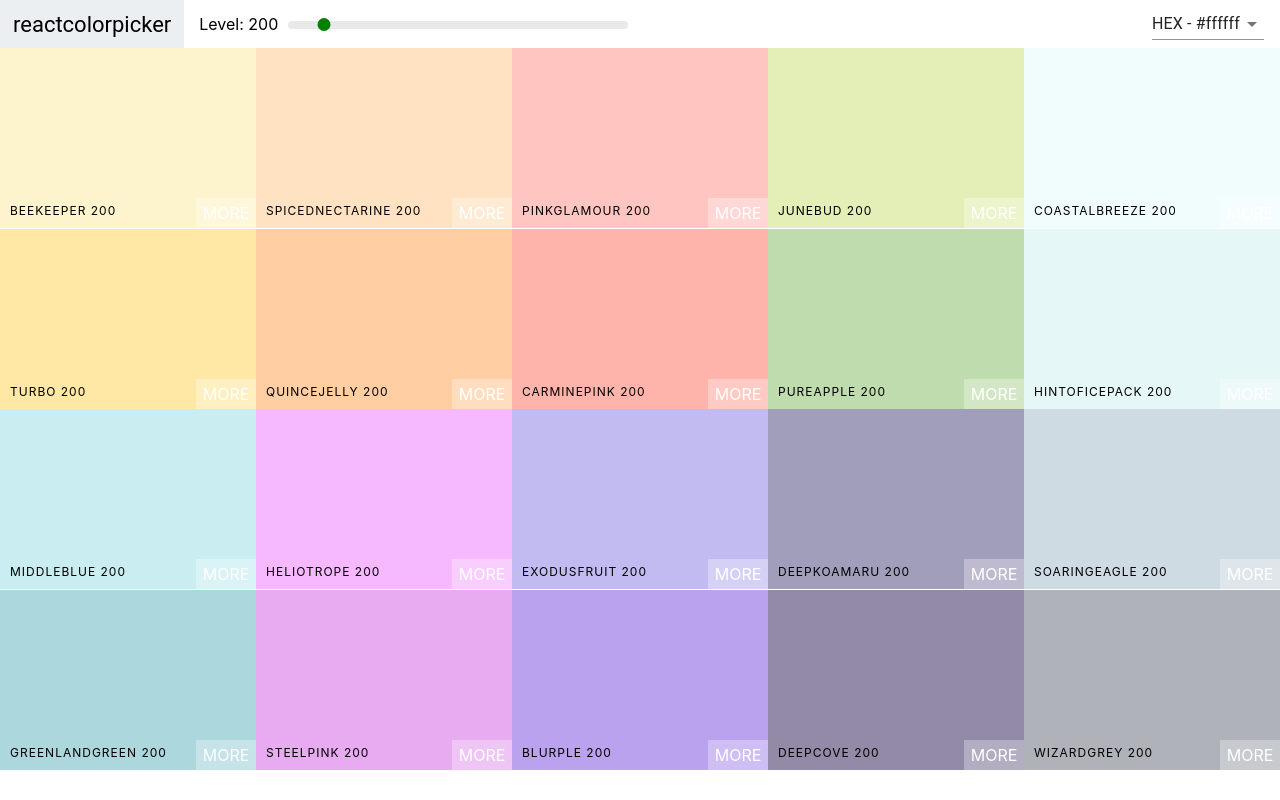
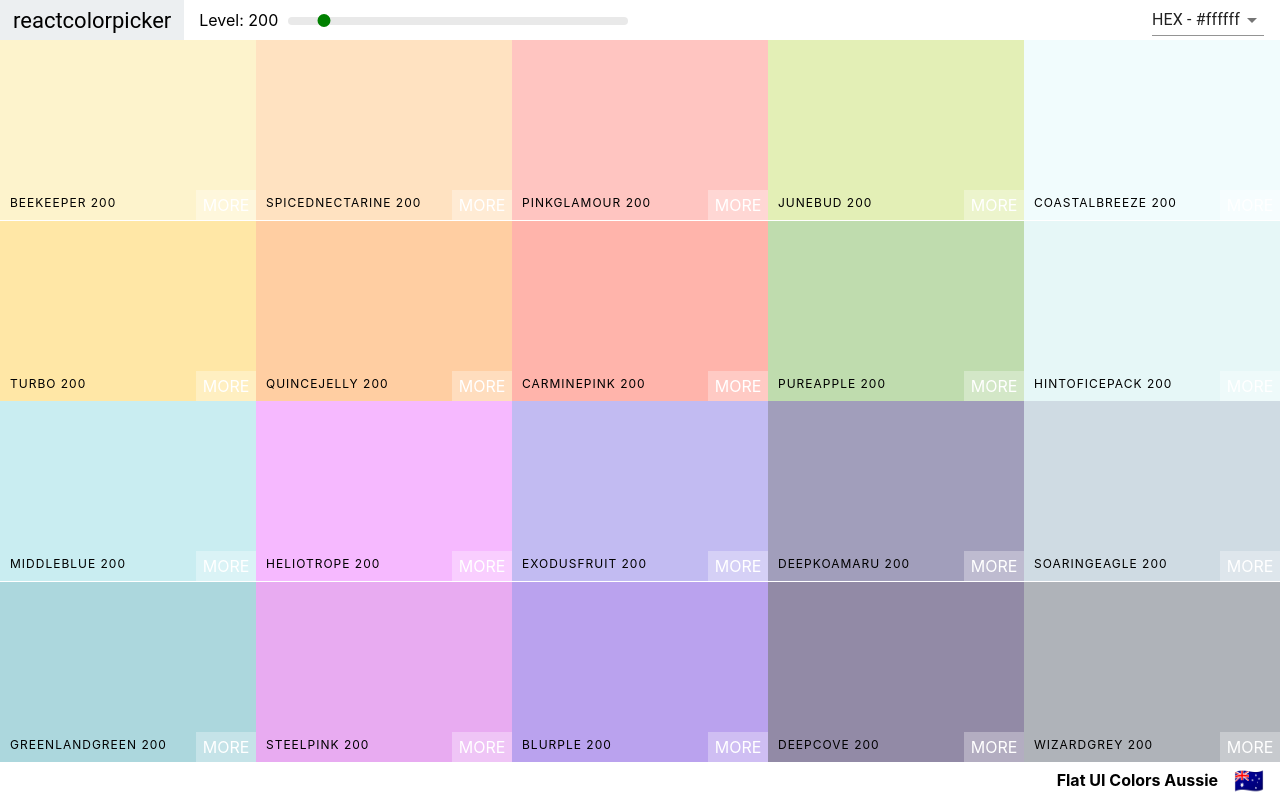
Before and after one commit to jaanuspadrik/React-color-project, a React (Create React App) app: page / in a window 1280 px wide. Built offline with nearby package versions, Linux system fonts and the light colour scheme.

Commit message:
Added palette footer

```diff
--- a/src/Navbar.css
+++ b/src/Navbar.css
@@ -2,7 +2,7 @@
   display: flex;
   align-items: center;
   justify-content: flex-start;
-  height: 6vh
+  height: 5vh
 }
 
 .logo {
--- a/src/Pallette.css
+++ b/src/Pallette.css
@@ -5,3 +5,17 @@
 .Palette-colors {
   height: 90%
 }
+
+.Palette-footer {
+  background-color: white;
+  height: 5vh;
+  display: flex;
+  justify-content: flex-end;
+  align-items: center;
+  font-weight: bold;
+}
+
+.emoji {
+  font-size: 1.5rem;
+  margin: 0 1rem
+}
--- a/src/Pallette.js
+++ b/src/Pallette.js
@@ -18,10 +18,10 @@
     this.setState({format: val})
   }
   render() {
-    const {colors} = this.props.palette;
+    const {colors, paletteName, emoji} = this.props.palette;
     const {level, format} = this.state;
     const colorBoxes = colors[level].map(color => (
-      <ColorBox background={color[format]} name={color.name}/>
+      <ColorBox background={color[format]} name={color.name} key={color.id}/>
     ))
     return (
       <div className="Palette">
@@ -29,6 +29,10 @@
         <div className="Palette-colors">
           {colorBoxes}
         </div>
+        <footer className="Palette-footer">
+          {paletteName}
+          <span className="emoji">{emoji}</span>
+        </footer>
       </div>
     );
   }
```
